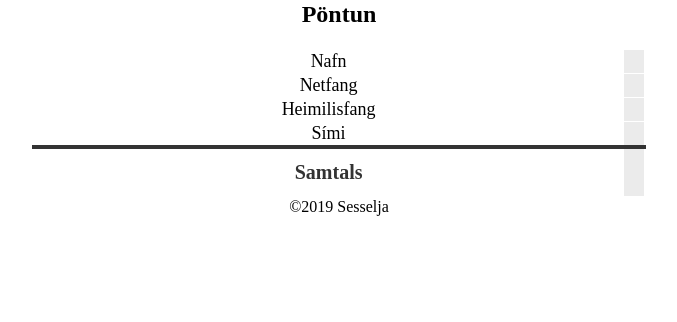
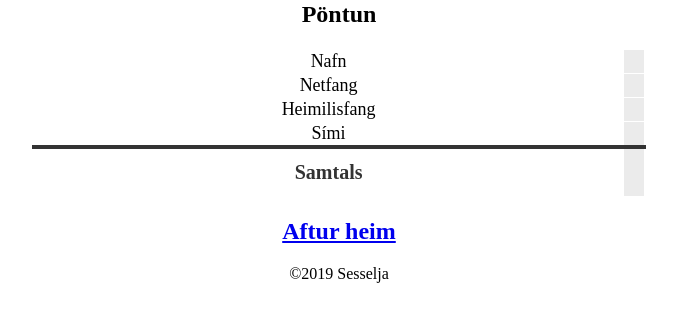
Before and after one commit to sesseljabs/verkefni5, a Flask app: template templates/result.html in a window 1280 px wide. Shown: the part 192-514 px from the top of the page, without its empty margins (301-978 px from the left). Run offline with Flask 2, Linux system fonts and the light colour scheme; the template is opened without the code that fills it, so the values that code supplies are empty.

Commit message:
tilbúið

```diff
--- a/app.py
+++ b/app.py
@@ -98,5 +98,5 @@ def pagenotfound(error):
 
 
 if __name__ == "__main__":
-    app.run(debug=True, use_reloader=True)
-    #app.run()
+    #app.run(debug=True, use_reloader=True, host="192.168.1.34")
+    app.run()
--- a/static/style.css
+++ b/static/style.css
@@ -112,6 +112,9 @@ table.table {
 #agh {
   text-align: center;
 }
+#ugh {
+  text-align: center;
+}
 
 .vorur {
     display: flex;
--- a/templates/result.html
+++ b/templates/result.html
@@ -31,4 +31,5 @@ Result
         </tr>
     </tfoot>
 </table>
+<a href="{{ url_for('home') }}" id="ugh"><h2>Aftur heim</h2></a>
 {% endblock %}
```
